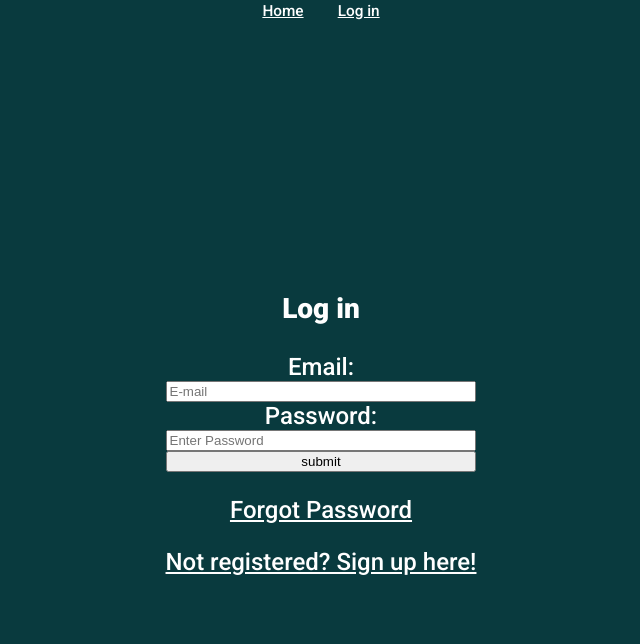
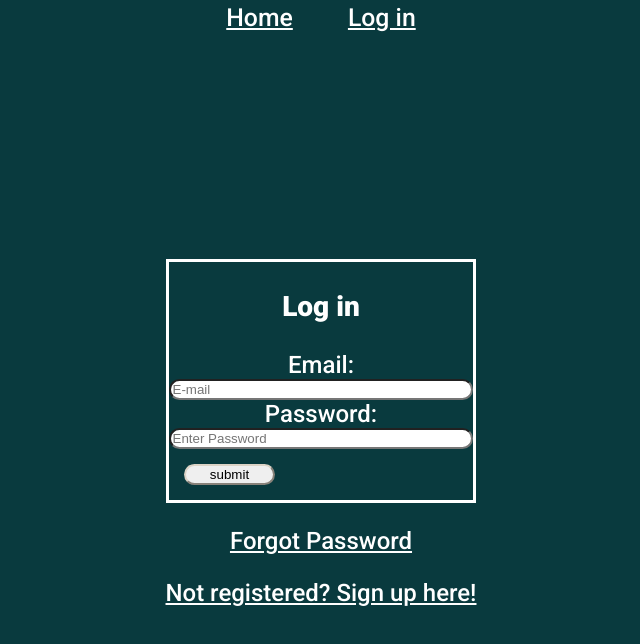
Before and after one commit to knutsanl/oblig2, a React (Create React App) app: page /login in a window 1280 px wide. Shown: the top 644 px of the page, without its empty margins (319-959 px from the left). Built offline with nearby package versions, Linux system fonts and the light colour scheme.

Commit message:
Ferdig
done with css

```diff
--- a/src/App.css
+++ b/src/App.css
@@ -15,7 +15,7 @@
   flex-direction: column;
   align-items: center;
   justify-content: center;
-  font-size: calc(10px + 2vmin);
+  font-size: calc(10px + 4vmin);
   color: var(--color-text);
 }
 
--- a/src/components/forgot/forgot.jsx
+++ b/src/components/forgot/forgot.jsx
@@ -1,15 +1,19 @@
-function ForgotPassword(){
-    return(
+import { Link } from "react-router-dom";
+function ForgotPassword() {
+    return (
+        <div className="forgotPassword">
             <form>
                 <>
-            <h5>Forgotten password? Please type your to reset password</h5>
+                    <h3>Enter email to get a reset password mail</h3>
                     <label>
                         Email
-                    <input type = "email" placeholder="Email"/>
+                    <input type="email" placeholder="Email" required/>
                     </label>
-            <input type = "submit" value = "submit"/>
+                    <input type="submit" value="submit" />
                 </>
             </form>
+            <p><Link to="/login">Click here to go back to log in</Link> </p>
+        </div>
     )
 }
 export default ForgotPassword;
--- a/src/components/login/Login.css
+++ /dev/null
@@ -1,3 +0,0 @@
-.Login {
-    max-width: 30em;
-}
--- a/src/components/login/Login.jsx
+++ b/src/components/login/Login.jsx
@@ -1,13 +1,12 @@
 import { Redirect, Link } from "react-router-dom";
 //import { isLoggedIn } from '../../utils/isAuth';
-import './Login.css';
+
 
 
 //This component is implementing more than one functionality only for academic purposes.
 //If the app is connected to a Backend, the auth logic should be implemented in a different file (SOLID)
-function Login(props){
+function Login(props) {
     if (props.redirect) {
-            console.log('Hello');
         return <Redirect to={props.redirect} />
     }
     return (
@@ -15,15 +14,16 @@ function Login(props){
 
             {!props.isAuth &&
                 <>
+
+                    <form onSubmit={props.handleLogIn}>
                         <h3>Log in</h3>
-                        <form onSubmit={props.handleLogIn}>
                         <label>
                             Email:
-                         <input type="email" placeholder="E-mail" />
+                         <input type="email" placeholder="E-mail" required/>
                         </label>
                         <label>
                             Password:
-                         <input type="password" placeholder="Enter Password" />
+                         <input type="password" placeholder="Enter Password" required/>
                         </label>
                         <input type="submit" value="submit" />
                     </form>
--- a/src/components/nav-bar/nav.jsx
+++ b/src/components/nav-bar/nav.jsx
@@ -1,7 +1,7 @@
-import {Link} from "react-router-dom";
+import { Link } from "react-router-dom";
 
-function Navigation(props){
-    return(
+function Navigation(props) {
+  return (
     <div className="Nav-Bar">
       <nav>
         <ul>
--- a/src/components/sign-up/sign-up.css
+++ b/src/components/sign-up/sign-up.css
@@ -1,9 +1,21 @@
+div{
+    display: block;
+    text-align: center;
+}
 input{
     display: flex;
     flex-direction: column;
+    border-radius: 25px;
     width: 100%;
 }
-label{
-    display: flex;
-    flex-direction: column;
+input[type=submit]{
+    width: 30%;
+    align-items: center;
+    margin: 5%;
+    border-radius: 25px;
+    border-color: var(--color-bg-tertiary);
 }
+form{
+    border-style: solid;
+    border-color: white;
+}
--- a/src/components/sign-up/sign-up.jsx
+++ b/src/components/sign-up/sign-up.jsx
@@ -1,6 +1,6 @@
 import './sign-up.css';
 import React, { Component } from 'react';
-import {Link} from "react-router-dom";
+import { Link } from "react-router-dom";
 
 class SignUp extends Component {
     constructor() {
@@ -11,10 +11,10 @@ class SignUp extends Component {
         };
     };
     render() {
-        return(
+        return (
             <div className="signUpForm">
                 <form action='#' onSubmit={this.doesPasswordsMatch}>
-                <h2>Sign Up</h2>
+                    <h3>Sign Up</h3>
                     <label>
                         Name:
                         <input type="text" placeholder="First name" required />
@@ -31,7 +31,7 @@ class SignUp extends Component {
                         Password:
                         <input type="password" name="password" placeholder="Password" onChange={this.handlePasswordChange}
                             pattern="(?=.*\d)(?=.*[a-zA-Z]).{8,}" required
-                        title="Must contain at least one char and one number and be 8 characters long!"/>
+                            title="Must contain at least one char and one number and be 8 characters long!" />
                     </label>
                     <label>
                         Repeat password:
@@ -39,29 +39,31 @@ class SignUp extends Component {
                     </label>
                     <label>
                         Role (Student or Teacher)
+                    </label>
+                    <p>
                         <select>
                             <option>Student</option>
                             <option>Teacher</option>
                         </select>
-                </label>
+                    </p>
                     <input type="submit" value="submit" />
+                </form>
                 <p><Link to="/login">Already a user? Log in here</Link> </p>
-            </form>
             </div>
         )
     }
-    handlePasswordChange=(event) => {
-        this.setState({password: event.target.value });
+    handlePasswordChange = (event) => {
+        this.setState({ password: event.target.value });
     }
-    handleRepeatedPasswordChange=(event) => {
-        this.setState({repeatedPassword: event.target.value });
+    handleRepeatedPasswordChange = (event) => {
+        this.setState({ repeatedPassword: event.target.value });
     }
-    doesPasswordsMatch=(event)=>{
+    doesPasswordsMatch = (event) => {
         event.preventDefault();
-       if(this.state.password === this.state.repeatedPassword){
+        if (this.state.password === this.state.repeatedPassword) {
             console.log("Verry nice");
         }
-        else{
+        else {
             alert('Passwords does not match');
             return
         }
```
Lines whose indentation alone changed are shown as unchanged.
